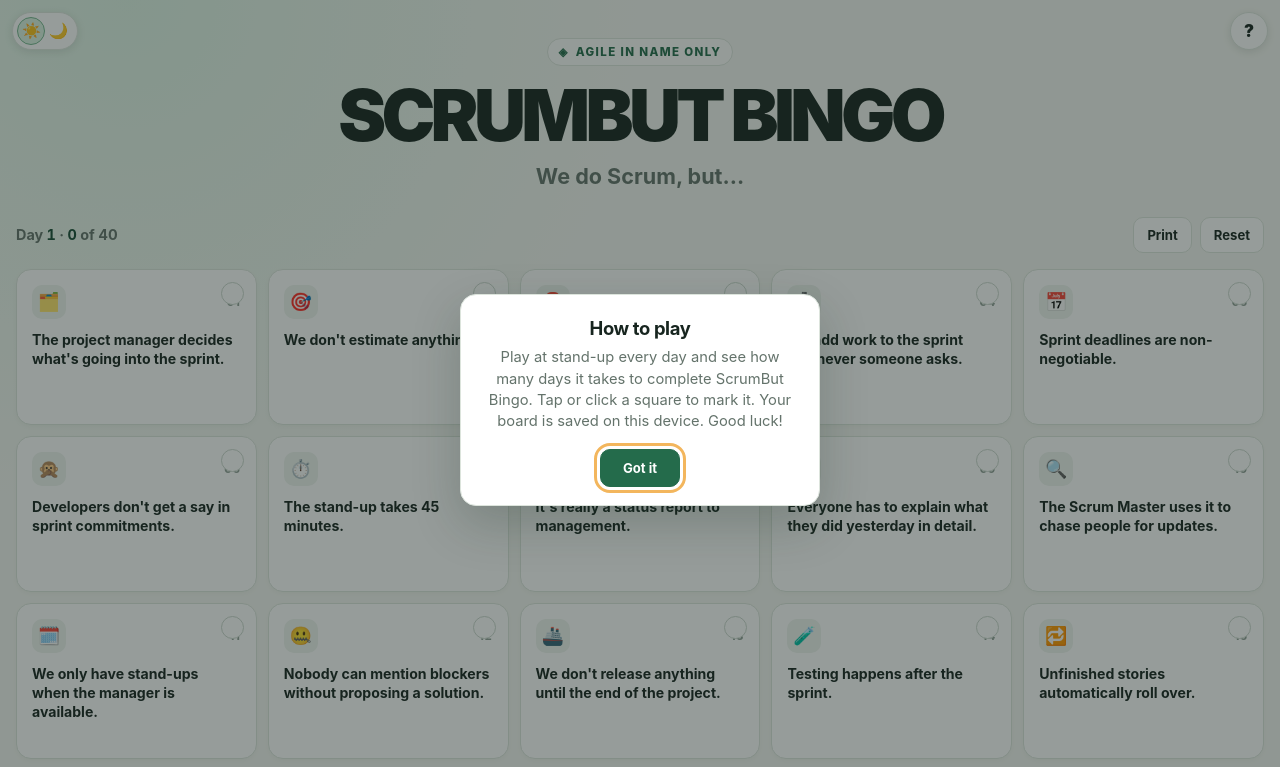
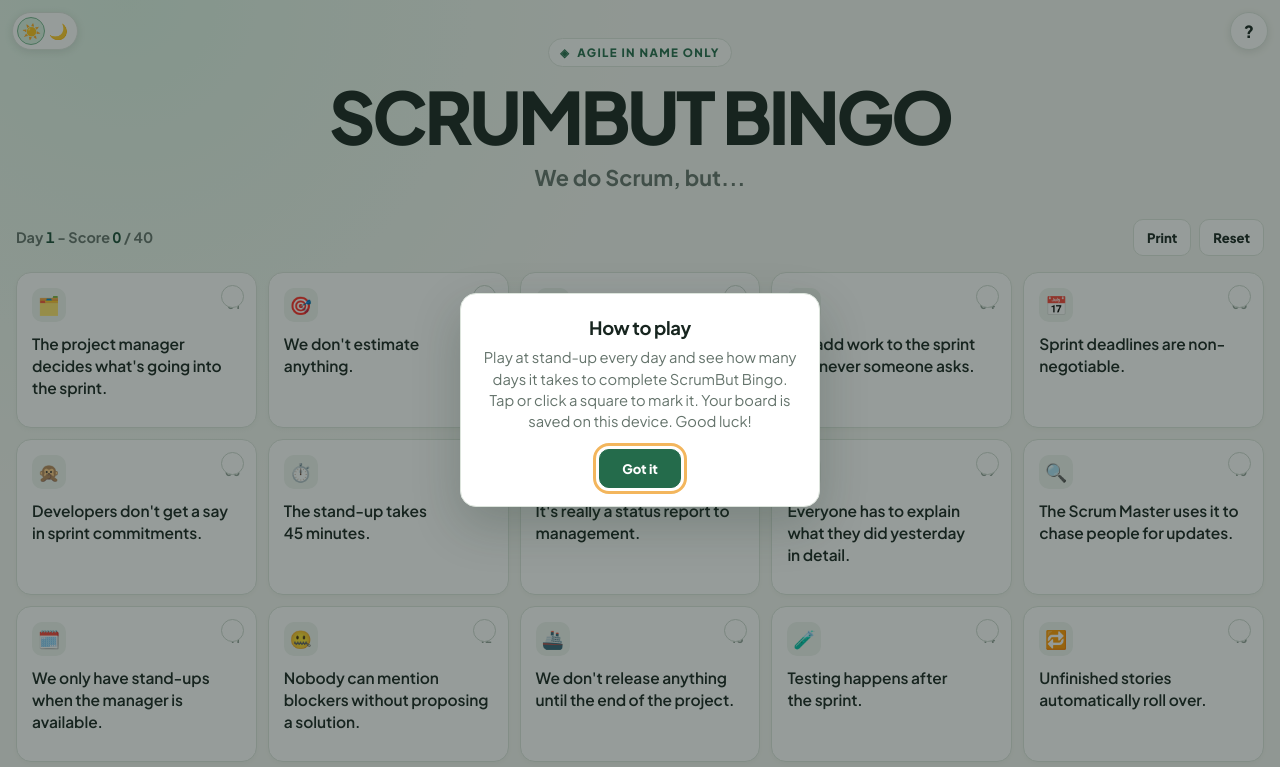
Before and after one commit to spikything/scrumbut-bingo, a plain HTML site: page index.html in a window 1280 px wide. Shown: the top 767 px of the page. Drawn offline with Linux system fonts and the light colour scheme.

Commit message:
Typography tweaks

```diff
--- a/index.html
+++ b/index.html
@@ -5,6 +5,9 @@
 <meta name="viewport" content="width=device-width, initial-scale=1">
 <meta name="theme-color" content="#f4f6f1">
 <title>Scrumbut Bingo</title>
+<link rel="preconnect" href="https://fonts.googleapis.com">
+<link rel="preconnect" href="https://fonts.gstatic.com" crossorigin>
+<link rel="stylesheet" href="https://fonts.googleapis.com/css2?family=Plus+Jakarta+Sans:wght@400..800&display=swap">
 <script>
   (() => {
     try {
@@ -93,7 +96,7 @@
       radial-gradient(circle at 10% 0%, var(--glow), transparent 32rem),
       var(--paper);
     color: var(--ink);
-    font-family: Inter, ui-sans-serif, system-ui, -apple-system, BlinkMacSystemFont, "Segoe UI", sans-serif;
+    font-family: "Plus Jakarta Sans", Inter, ui-sans-serif, system-ui, -apple-system, BlinkMacSystemFont, "Segoe UI", sans-serif;
   }
   .wrap { width: min(1320px, 100% - 32px); margin: 0 auto; padding: 38px 0 48px; }
   header { text-align: center; margin-bottom: 28px; }
@@ -103,7 +106,7 @@
     color: var(--accent); background: var(--eyebrow-bg);
     font-size: .72rem; font-weight: 800; letter-spacing: .12em; text-transform: uppercase;
   }
-  h1 { margin: 14px 0 3px; font-size: clamp(2.25rem, 6vw, 4.5rem); line-height: .98; letter-spacing: -.065em; font-weight: 950; }
+  h1 { margin: 14px 0 3px; font-size: clamp(2.25rem, 6vw, 4.5rem); line-height: .98; letter-spacing: -.045em; font-weight: 800; }
   .subtitle { margin: 12px 0 0; color: var(--muted); font-size: clamp(1.05rem, 2.5vw, 1.35rem); font-weight: 650; }
   .toolbar {
     display: flex; justify-content: space-between; align-items: center; gap: 12px;
@@ -145,7 +148,7 @@
     color: transparent; font-size: .85rem; font-weight: 900; background: var(--surface);
   }
   .checked .tick { border-color: var(--green); background: var(--green); color: white; }
-  .copy { font-size: .88rem; line-height: 1.38; font-weight: 680; padding-right: 3px; }
+  .copy { font-size: .97rem; line-height: 1.42; font-weight: 600; letter-spacing: -.005em; padding-right: 3px; text-wrap: pretty; }
   .copy em { color: var(--green-dark); font-style: normal; }
   .help-btn {
     display: grid; place-items: center; position: fixed; top: 12px; right: 12px; z-index: 10;
@@ -197,7 +200,7 @@
     header { margin-bottom: 22px; }
     .grid { grid-template-columns: repeat(2, minmax(0, 1fr)); gap: 8px; }
     .tile { min-height: 142px; padding: 12px; border-radius: 12px; }
-    .copy { font-size: .82rem; }
+    .copy { font-size: .9rem; line-height: 1.38; }
     .toolbar { flex-wrap: nowrap; }
   }
   @media (max-width: 370px) {
@@ -236,7 +239,7 @@
   </dialog>
 
   <section class="toolbar" aria-label="Bingo progress and controls">
-    <div class="progress" aria-live="polite">Day <strong id="days">1</strong> <span aria-hidden="true">·</span> <strong id="count">0</strong> of 40</div>
+    <div class="progress" aria-live="polite">Day <strong id="days">1</strong> <span aria-hidden="true"> - Score </span> <strong id="count">0</strong> / 40</div>
     <div class="actions">
       <button type="button" id="print">Print</button>
       <button type="button" id="reset">Reset</button>
```
